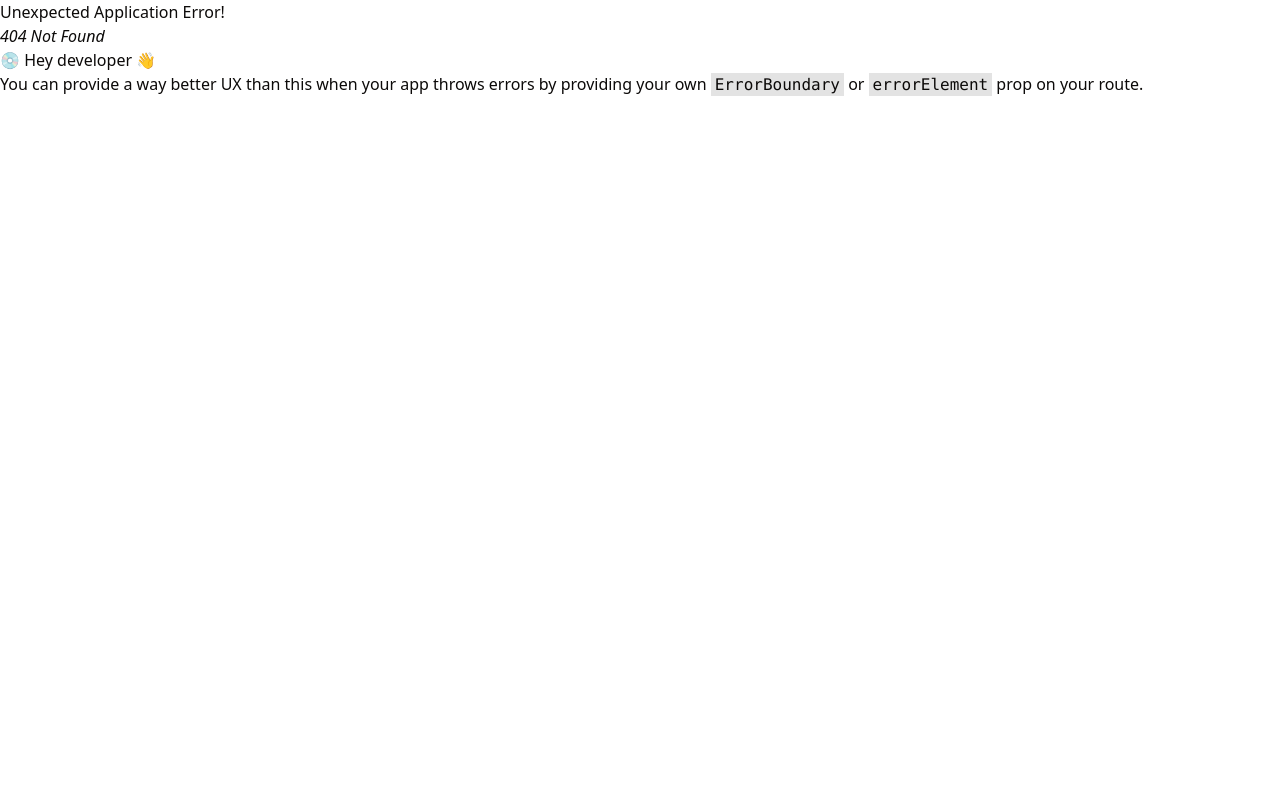
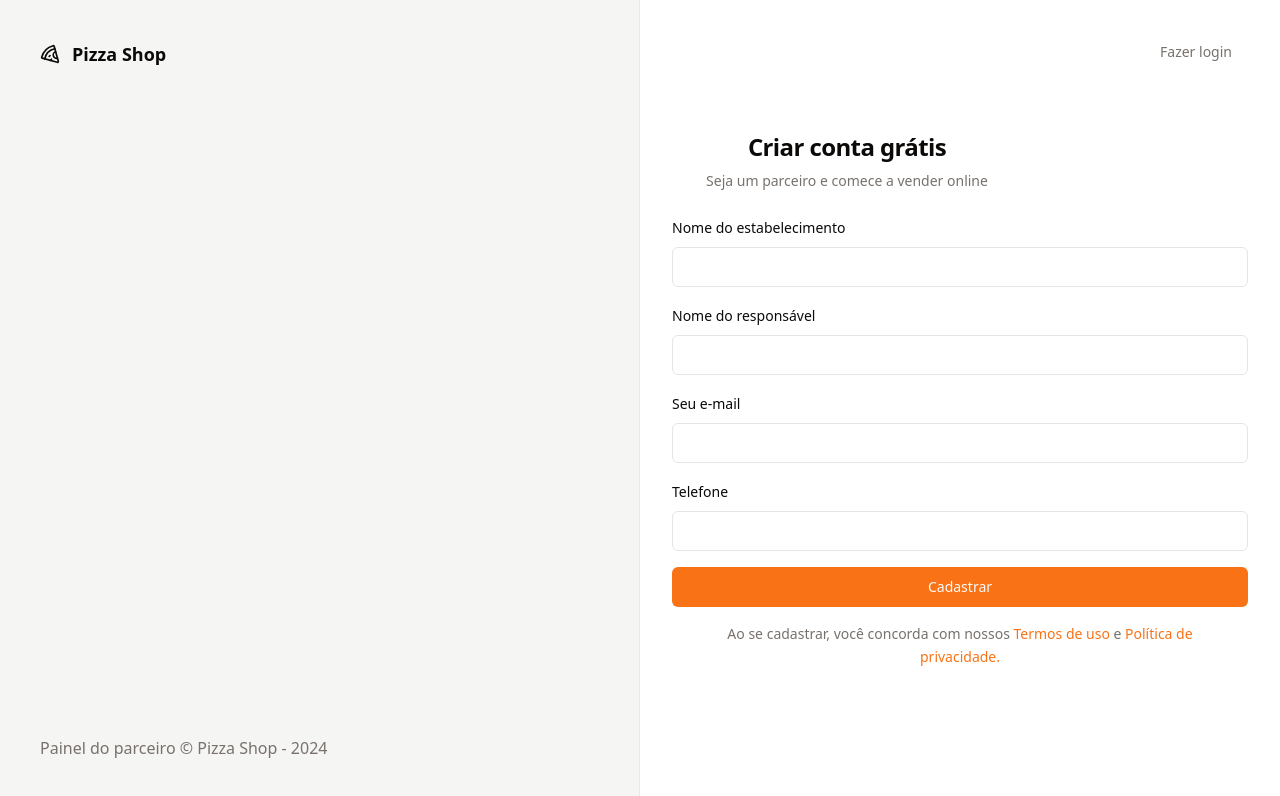
Before and after one commit to MatheusBorgesDev/pizza-shop, a React (Vite) app: page /sign-up in a window 1280 px wide. Before the commit this address had no page. Shown: the top 796 px of the page. Built offline with nearby package versions, Linux system fonts and the light colour scheme.

Commit message:
feat: :sparkles: create sign-up page

```diff
--- a/src/pages/_layouts/auth.tsx
+++ b/src/pages/_layouts/auth.tsx
@@ -15,7 +15,7 @@
         </footer>
       </div>
 
-      <div className="flex flex-col items-center justify-center">
+      <div className="relative flex flex-col items-center justify-center">
         <Outlet />
       </div>
     </div>
--- a/src/pages/auth/sign-in.tsx
+++ b/src/pages/auth/sign-in.tsx
@@ -1,6 +1,7 @@
 import { zodResolver } from "@hookform/resolvers/zod";
 import { Helmet } from "react-helmet-async";
 import { useForm } from "react-hook-form";
+import { Link } from "react-router-dom";
 import { toast } from "sonner";
 import { z } from "zod";
 
@@ -46,6 +47,12 @@
     <>
       <Helmet title="Login" />
       <div className="p-8">
+        <Button variant="ghost" asChild className="absolute right-8 top-8">
+          <Link to="/sign-up" className="text-sm text-muted-foreground">
+            Cadastrar novo estabelecimento
+          </Link>
+        </Button>
+
         <div className="flex w-[350px] flex-col justify-center gap-6">
           <div className="flex flex-col gap-2 text-center">
             <h1 className="text-2xl font-semibold tracking-tight">
--- /dev/null
+++ b/src/pages/auth/sign-up.tsx
@@ -0,0 +1,122 @@
+import { zodResolver } from "@hookform/resolvers/zod";
+import { Helmet } from "react-helmet-async";
+import { useForm } from "react-hook-form";
+import { Link, useNavigate } from "react-router-dom";
+import { toast } from "sonner";
+import { z } from "zod";
+
+import { Button } from "@/components/ui/button";
+import { Input } from "@/components/ui/input";
+import { Label } from "@/components/ui/label";
+
+const signUpFormSchema = z.object({
+  restaurantName: z.string(),
+  managerName: z.string(),
+  phone: z.string(),
+  email: z.string().email(),
+});
+
+type SignUpFormData = z.infer<typeof signUpFormSchema>;
+
+export function SignUp() {
+  const navigate = useNavigate();
+
+  const {
+    register,
+    handleSubmit,
+    formState: { isSubmitting },
+  } = useForm<SignUpFormData>({
+    resolver: zodResolver(signUpFormSchema),
+  });
+
+  async function handleSignUp(data: SignUpFormData) {
+    try {
+      await new Promise((resolve) => setTimeout(resolve, 1000));
+
+      console.log(data);
+
+      toast.success("Cadastro realizado com sucesso", {
+        action: {
+          label: "Fazer login",
+          onClick: () => {
+            navigate("/sign-in");
+          },
+        },
+      });
+    } catch (error) {
+      console.error(error);
+      toast.error("Erro ao cadastrar estabelecimento");
+    }
+  }
+
+  return (
+    <>
+      <Helmet title="Cadastro" />
+      <div className="p-8">
+        <Button variant="ghost" asChild className="absolute right-8 top-8">
+          <Link to="/sign-in" className="text-sm text-muted-foreground">
+            Fazer login
+          </Link>
+        </Button>
+
+        <div className="flex w-[350px] flex-col justify-center gap-6">
+          <div className="flex flex-col gap-2 text-center">
+            <h1 className="text-2xl font-semibold tracking-tight">
+              Criar conta grátis
+            </h1>
+            <p className="text-sm text-muted-foreground">
+              Seja um parceiro e comece a vender online
+            </p>
+          </div>
+        </div>
+
+        <form onSubmit={handleSubmit(handleSignUp)} className="mt-6 space-y-4">
+          <div className="space-y-2">
+            <Label htmlFor="restaurantName">Nome do estabelecimento</Label>
+            <Input
+              id="restaurantName"
+              type="text"
+              required
+              {...register("restaurantName")}
+            />
+          </div>
+
+          <div className="space-y-2">
+            <Label htmlFor="managerName">Nome do responsável</Label>
+            <Input
+              id="managerName"
+              type="text"
+              required
+              {...register("managerName")}
+            />
+          </div>
+
+          <div className="space-y-2">
+            <Label htmlFor="email">Seu e-mail</Label>
+            <Input id="email" type="email" required {...register("email")} />
+          </div>
+
+          <div className="space-y-2">
+            <Label htmlFor="phone">Telefone</Label>
+            <Input id="phone" type="tel" required {...register("phone")} />
+          </div>
+
+          <Button disabled={isSubmitting} type="submit" className="w-full">
+            Cadastrar
+          </Button>
+
+          <p className="px-6 text-center text-sm leading-relaxed text-muted-foreground">
+            Ao se cadastrar, você concorda com nossos{" "}
+            <Link to="#" className="text-primary">
+              Termos de uso
+            </Link>{" "}
+            e{" "}
+            <Link to="#" className="text-primary">
+              Política de privacidade.
+            </Link>
+          </p>
+        </form>
+      </div>
+    </>
+  );
+}
```
Also changed, not shown: src/routes.tsx (+7 -0 lines).
